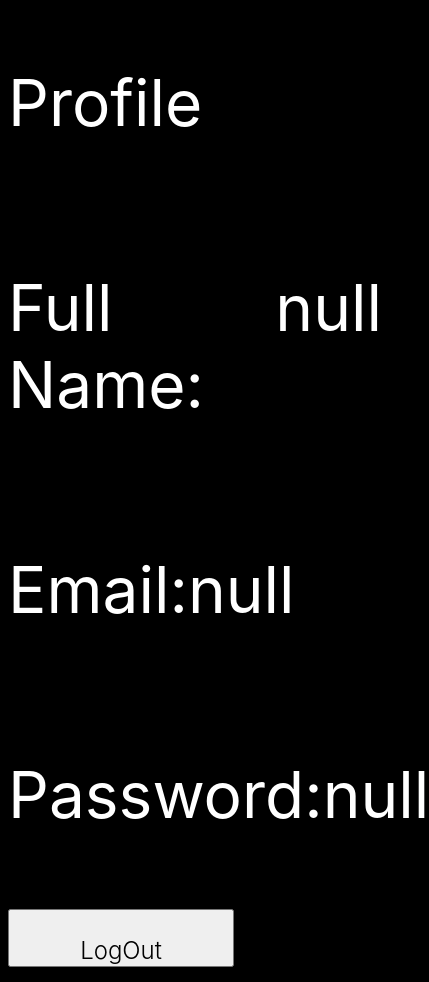
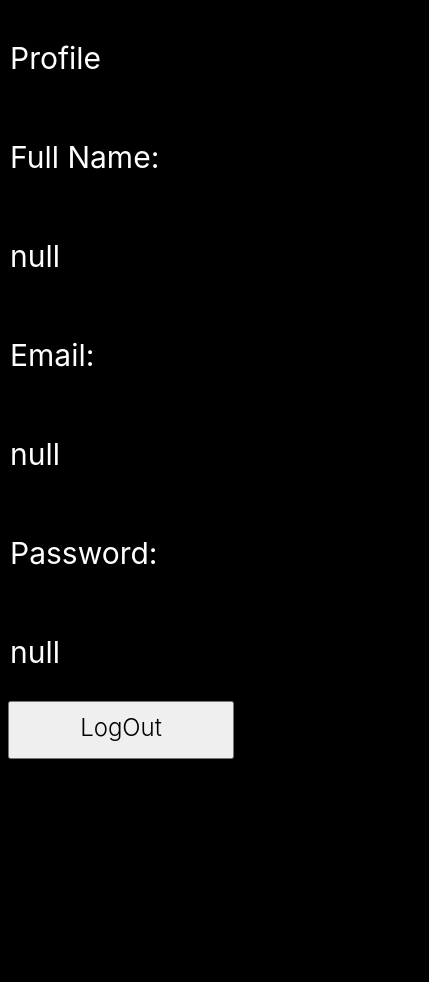
Before and after one commit to Deepak-Wagh-Project/FrontEnd3Test3A, a plain HTML site: page Profile.html in a window 390 px wide. Shown: the whole page, 429 px wide, since content can reach past the window. After the commit the page ends 844 px from the top, so only its background shows below. Drawn offline with Linux system fonts and the light colour scheme.

Commit message:
Update Profile.css

```diff
--- a/Profile.css
+++ b/Profile.css
@@ -1,29 +1,51 @@
 :root{
     background-color: #000;
 }
+.main-container{
+    display: flex;
+flex-flow: column;
+}
 
-.main-container{
+.main-container p{
     color: #FFF;
 font-family: Inter;
 font-size: 64px;
 font-style: normal;
 font-weight: 400;
-line-height: normal;
+padding: 2px;
 }
 .details{
     display: flex;
-    flex-direction: row;
+    flex-flow: row;
+    width: 100%;
 }
+
 button{
     width: 226px;
     height: 58px;
     flex-shrink: 0;
+    display: flex;
+    justify-content: center;
 }
-button p{
+#logout p{
     color: #000;
 font-family: Inter;
 font-size: 24px;
 font-style: normal;
 font-weight: 300;
 line-height: normal;
+
+align-self: center;
 }
+@media screen and (min-width:320px) and (max-width:480px) {
+    .main-container p{
+        font-size: 30px;
+        height: 35px;
+    }
+    .details{
+        display: flex;
+        flex-flow: column;
+
+    }
+
+}
```
